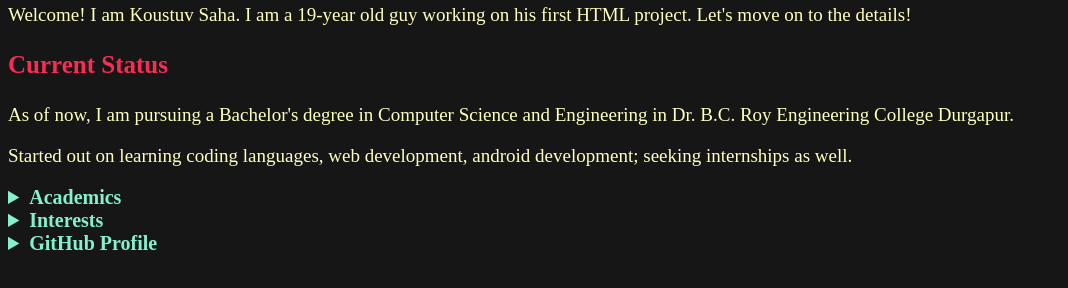
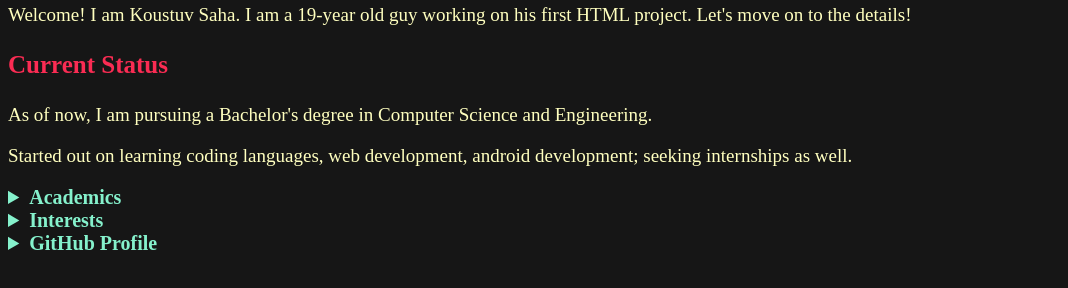
Before and after one commit to KoustuvSaha/Myself_HTML, a plain HTML site: page index.html in a window 1280 px wide. Shown: the part 180-468 px from the top of the page, without its empty margins (0-1068 px from the left). Drawn offline with Linux system fonts and the light colour scheme.

Commit message:
Update index.html

```diff
--- a/index.html
+++ b/index.html
@@ -13,7 +13,7 @@
     <h2 style="font-size: 30px;color: #fa2c53;">Who I am</h2>
     <p style="font-size: 19px;color: #ffffbf;">Welcome! I am Koustuv Saha. I am a 19-year old guy working on his first HTML project. Let's move on to the details!</p>
     <h3 style="font-size: 25px;color: #fa2c53;"><b>Current Status</b></h3>
-    <p style="font-size: 19px;color: #ffffbf;">As of now, I am pursuing a Bachelor's degree in Computer Science and Engineering in Dr. B.C. Roy Engineering College Durgapur.</p>
+    <p style="font-size: 19px;color: #ffffbf;">As of now, I am pursuing a Bachelor's degree in Computer Science and Engineering.</p>
     <p style="font-size: 19px;color: #ffffbf;">Started out on learning coding languages, web development, android development; seeking internships as well.</p>
 
     <style>
```
